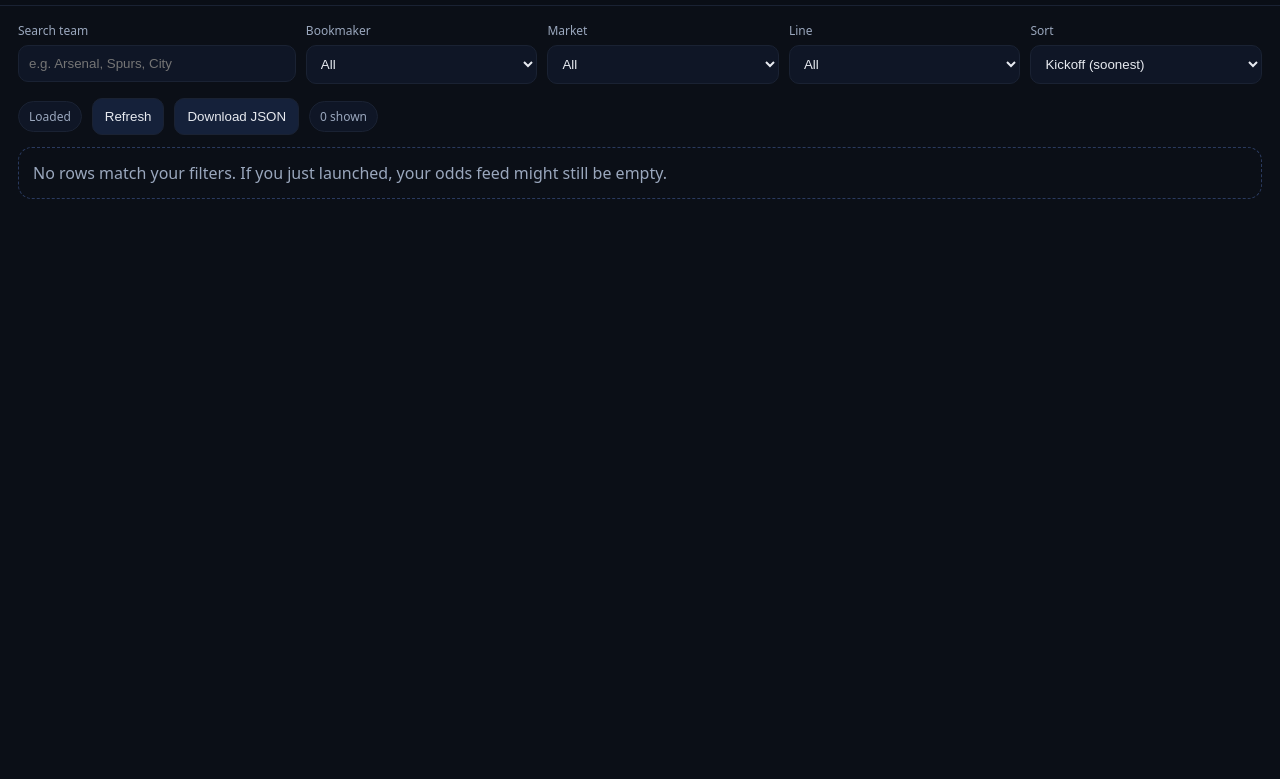
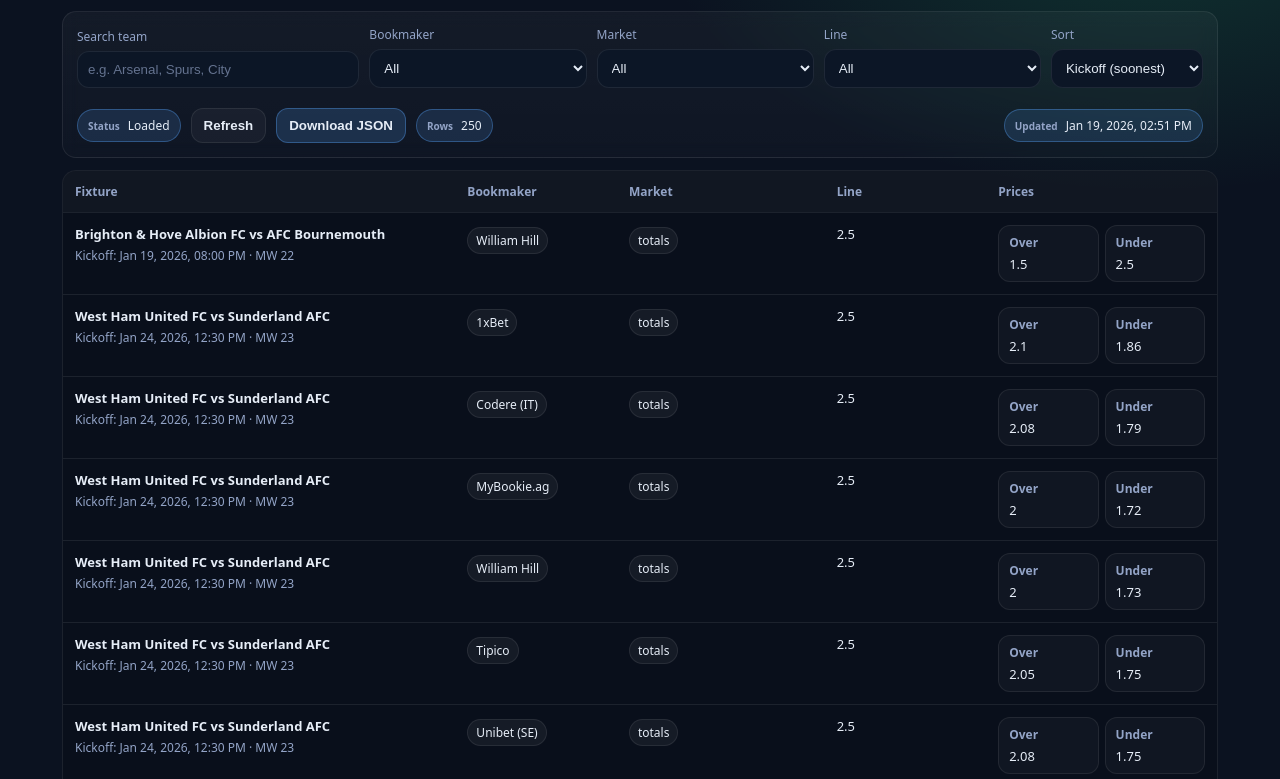
Before and after one commit to samueljcarlon/epl-edge, a plain HTML site: page site/public/index.html in a window 1280 px wide. Shown: the part 83-862 px from the top of the page. Before the commit the page ends 800 px from the top, so only its background shows below. Drawn offline with Linux system fonts and the light colour scheme.

Commit message:
Update index.html

```diff
--- a/site/public/index.html
+++ b/site/public/index.html
@@ -5,32 +5,159 @@
   <meta name="viewport" content="width=device-width,initial-scale=1" />
   <title>SportsSignal</title>
   <style>
-    :root { color-scheme: dark; }
-    body { margin: 0; font-family: system-ui, -apple-system, Segoe UI, Roboto, Arial, sans-serif; background:#0b0f17; color:#e7eaf0; }
-    header { padding: 20px 18px; border-bottom: 1px solid #1a2233; position: sticky; top: 0; background: rgba(11,15,23,0.92); backdrop-filter: blur(8px); }
-    h1 { margin: 0; font-size: 18px; letter-spacing: 0.2px; }
-    .sub { margin-top: 6px; color:#9aa7bd; font-size: 13px; }
-    main { padding: 16px 18px 28px; }
-    .panel { display: grid; grid-template-columns: 1.2fr 1fr 1fr 1fr 1fr; gap: 10px; margin-bottom: 14px; }
-    .panel > div { display:flex; flex-direction:column; gap:6px; }
-    label { font-size: 12px; color:#9aa7bd; }
-    input, select { padding: 10px 10px; border-radius: 10px; border: 1px solid #1a2233; background:#0f1626; color:#e7eaf0; outline: none; }
-    input:focus, select:focus { border-color:#2a3a5f; }
-    .row { display:flex; gap:10px; align-items:center; flex-wrap: wrap; }
-    .pill { font-size: 12px; color:#9aa7bd; border: 1px solid #1a2233; background:#0f1626; padding: 6px 10px; border-radius: 999px; }
-    button { padding: 10px 12px; border-radius: 10px; border: 1px solid #1a2233; background:#15213a; color:#e7eaf0; cursor:pointer; }
-    button:hover { background:#1a2b4d; }
-    table { width: 100%; border-collapse: collapse; border: 1px solid #1a2233; border-radius: 14px; overflow: hidden; }
-    thead th { text-align:left; font-size:12px; color:#9aa7bd; padding: 10px 10px; background:#0f1626; border-bottom: 1px solid #1a2233; position: sticky; top: 86px; }
-    tbody td { padding: 10px 10px; border-bottom: 1px solid #111827; font-size: 13px; vertical-align: top; }
-    tbody tr:hover { background:#0f1626; }
-    .muted { color:#9aa7bd; }
-    .right { text-align:right; }
-    .nowrap { white-space: nowrap; }
-    .empty { padding: 14px; border: 1px dashed #2a3a5f; border-radius: 14px; color:#9aa7bd; }
+    :root{
+      --bg:#0b1220;
+      --panel:#0e1a2b;
+      --panel2:#0c1626;
+      --text:#e6edf7;
+      --muted:#93a4c7;
+      --line:rgba(255,255,255,.08);
+      --accent:#5aa7ff;
+      --pill:rgba(90,167,255,.15);
+      --ok:#27d17f;
+      --warn:#ffcc66;
+      --bad:#ff6b6b;
+      --radius:14px;
+    }
+    *{box-sizing:border-box}
+    body{
+      margin:0;
+      font-family: ui-sans-serif, system-ui, -apple-system, Segoe UI, Roboto, Helvetica, Arial, "Apple Color Emoji","Segoe UI Emoji";
+      color:var(--text);
+      background:radial-gradient(1200px 600px at 20% -10%, rgba(90,167,255,.25), transparent 55%),
+                 radial-gradient(900px 500px at 90% 0%, rgba(39,209,127,.18), transparent 55%),
+                 var(--bg);
+    }
+    header{
+      padding:26px 22px 14px;
+      max-width:1200px;
+      margin:0 auto;
+    }
+    h1{margin:0;font-size:22px;letter-spacing:.2px}
+    .sub{margin:6px 0 0;color:var(--muted);font-size:13px}
+    .wrap{
+      max-width:1200px;
+      margin:0 auto;
+      padding:0 22px 28px;
+    }
+    .controls{
+      display:grid;
+      gap:10px;
+      grid-template-columns: 1.3fr 1fr 1fr 1fr .7fr;
+      align-items:end;
+      padding:14px;
+      background:linear-gradient(180deg, rgba(255,255,255,.04), rgba(255,255,255,.02));
+      border:1px solid var(--line);
+      border-radius:var(--radius);
+      backdrop-filter: blur(8px);
+    }
+    label{display:block;font-size:12px;color:var(--muted);margin:0 0 6px}
+    input, select{
+      width:100%;
+      padding:10px 10px;
+      border-radius:12px;
+      border:1px solid var(--line);
+      background:var(--panel2);
+      color:var(--text);
+      outline:none;
+    }
+    input::placeholder{color:rgba(147,164,199,.65)}
+    .row{
+      display:flex;
+      gap:10px;
+      align-items:center;
+      margin-top:10px;
+      flex-wrap:wrap;
+    }
+    .btn{
+      padding:9px 12px;
+      border-radius:12px;
+      border:1px solid var(--line);
+      background:rgba(255,255,255,.04);
+      color:var(--text);
+      cursor:pointer;
+      font-weight:600;
+    }
+    .btn.primary{background:rgba(90,167,255,.18); border-color:rgba(90,167,255,.35)}
+    .pill{
+      display:inline-flex;
+      gap:8px;
+      align-items:center;
+      padding:7px 10px;
+      border-radius:999px;
+      background:var(--pill);
+      border:1px solid rgba(90,167,255,.35);
+      font-size:12px;
+      color:var(--text);
+    }
+    .pill small{color:var(--muted);font-weight:600}
+    .meta{
+      display:flex;
+      gap:10px;
+      align-items:center;
+      flex-wrap:wrap;
+    }
+    .table{
+      margin-top:12px;
+      border:1px solid var(--line);
+      border-radius:var(--radius);
+      overflow:hidden;
+      background:rgba(0,0,0,.15);
+    }
+    table{
+      width:100%;
+      border-collapse:collapse;
+      font-size:13px;
+    }
+    thead th{
+      text-align:left;
+      padding:12px 12px;
+      color:var(--muted);
+      font-size:12px;
+      border-bottom:1px solid var(--line);
+      background:rgba(255,255,255,.03);
+      position:sticky; top:0;
+    }
+    tbody td{
+      padding:12px 12px;
+      border-bottom:1px solid var(--line);
+      vertical-align:top;
+    }
+    tbody tr:hover{background:rgba(255,255,255,.03)}
+    .teams{font-weight:700}
+    .kick{color:var(--muted);font-size:12px;margin-top:4px}
+    .tag{
+      display:inline-flex;
+      align-items:center;
+      padding:4px 8px;
+      border-radius:999px;
+      background:rgba(255,255,255,.05);
+      border:1px solid var(--line);
+      color:var(--text);
+      font-size:12px;
+      margin-right:6px;
+      margin-top:2px;
+    }
+    .price{
+      display:grid;
+      gap:6px;
+      grid-template-columns:1fr 1fr;
+      min-width:160px;
+    }
+    .box{
+      padding:8px 10px;
+      border-radius:12px;
+      border:1px solid var(--line);
+      background:rgba(255,255,255,.03);
+    }
+    .box b{display:block;font-size:12px;color:var(--muted);margin-bottom:4px}
+    .empty{
+      padding:24px;
+      color:var(--muted);
+      text-align:center;
+    }
     @media (max-width: 980px){
-      .panel { grid-template-columns: 1fr 1fr; }
-      thead th { top: 132px; }
+      .controls{grid-template-columns:1fr 1fr; }
     }
   </style>
 </head>
@@ -40,47 +167,65 @@
     <div class="sub">Odds + fixtures updated automatically. Filter, sort, export.</div>
   </header>
 
-  <main>
-    <div class="panel">
+  <div class="wrap">
+    <div class="controls">
       <div>
-        <label>Search team</label>
+        <label for="q">Search team</label>
         <input id="q" placeholder="e.g. Arsenal, Spurs, City" />
       </div>
       <div>
-        <label>Bookmaker</label>
-        <select id="bookmaker"><option value="">All</option></select>
+        <label for="bookmaker">Bookmaker</label>
+        <select id="bookmaker"></select>
       </div>
       <div>
-        <label>Market</label>
-        <select id="market">
-          <option value="">All</option>
-          <option value="totals">Totals</option>
+        <label for="market">Market</label>
+        <select id="market"></select>
+      </div>
+      <div>
+        <label for="line">Line</label>
+        <select id="line"></select>
+      </div>
+      <div>
+        <label for="sort">Sort</label>
+        <select id="sort">
+          <option value="kick_asc">Kickoff (soonest)</option>
+          <option value="kick_desc">Kickoff (latest)</option>
+          <option value="price_over_desc">Over price (high to low)</option>
+          <option value="price_over_asc">Over price (low to low-ish)</option>
+          <option value="price_under_desc">Under price (high to low)</option>
+          <option value="price_under_asc">Under price (low to high)</option>
         </select>
       </div>
-      <div>
-        <label>Line</label>
-        <select id="line"><option value="">All</option></select>
+
+      <div class="row" style="grid-column:1/-1; justify-content:space-between;">
+        <div class="meta">
+          <span class="pill"><small>Status</small> <span id="status">Idle</span></span>
+          <button class="btn" id="refresh">Refresh</button>
+          <button class="btn primary" id="download">Download JSON</button>
+          <span class="pill"><small>Rows</small> <span id="count">0</span></span>
         </div>
-      <div>
-        <label>Sort</label>
-        <select id="sort">
-          <option value="kickoff_asc">Kickoff (soonest)</option>
-          <option value="kickoff_desc">Kickoff (latest)</option>
-          <option value="over_desc">Over price (high)</option>
-          <option value="under_desc">Under price (high)</option>
-        </select>
+        <div class="meta">
+          <span class="pill"><small>Updated</small> <span id="updated">-</span></span>
+        </div>
       </div>
     </div>
 
-    <div class="row" style="margin-bottom:12px;">
-      <span class="pill" id="status">Loading…</span>
-      <button id="refresh">Refresh</button>
-      <button id="download">Download JSON</button>
-      <span class="pill muted" id="meta"></span>
+    <div class="table">
+      <table>
+        <thead>
+          <tr>
+            <th style="width:34%">Fixture</th>
+            <th style="width:14%">Bookmaker</th>
+            <th style="width:18%">Market</th>
+            <th style="width:14%">Line</th>
+            <th style="width:20%">Prices</th>
+          </tr>
+        </thead>
+        <tbody id="tbody"></tbody>
+      </table>
+      <div id="empty" class="empty" style="display:none;"></div>
     </div>
-
-    <div id="content"></div>
-  </main>
+  </div>
 
   <script>
     const els = {
@@ -89,168 +234,150 @@
       market: document.getElementById('market'),
       line: document.getElementById('line'),
       sort: document.getElementById('sort'),
-    status: document.getElementById('status'),
-    meta: document.getElementById('meta'),
-    content: document.getElementById('content'),
       refresh: document.getElementById('refresh'),
       download: document.getElementById('download'),
+      status: document.getElementById('status'),
+      count: document.getElementById('count'),
+      updated: document.getElementById('updated'),
+      tbody: document.getElementById('tbody'),
+      empty: document.getElementById('empty'),
     };
 
     let RAW = [];
+    let FILTERED = [];
 
-  function norm(s){ return (s ?? '').toString().trim().toLowerCase(); }
+    function uniq(arr){ return [...new Set(arr)].filter(Boolean); }
 
-  function parseTime(x){
-    // supports ISO strings
-    const t = Date.parse(x);
-    return Number.isFinite(t) ? t : null;
+    function setOptions(select, values, labelAll="All"){
+      const cur = select.value;
+      select.innerHTML = "";
+      const optAll = document.createElement('option');
+      optAll.value = "";
+      optAll.textContent = labelAll;
+      select.appendChild(optAll);
+      for (const v of values){
+        const o = document.createElement('option');
+        o.value = v;
+        o.textContent = v;
+        select.appendChild(o);
+      }
+      select.value = values.includes(cur) ? cur : "";
     }
 
-  function uniq(arr){
-    return [...new Set(arr.filter(v => v !== null && v !== undefined && v !== '').map(v => v.toString()))];
+    function fmtISO(iso){
+      try{
+        const d = new Date(iso);
+        return d.toLocaleString(undefined, {year:"numeric", month:"short", day:"2-digit", hour:"2-digit", minute:"2-digit"});
+      }catch(e){
+        return iso || "-";
+      }
     }
 
-  function byIdMaybe(row){
-    return row.fixture_id ?? row.fixtureId ?? row.id ?? '';
+    function teams(r){
+      return `${r.home_team} vs ${r.away_team}`;
     }
 
-  function kickoff(row){
-    return row.commence_time_utc ?? row.commence_time ?? row.kickoff_utc ?? row.utcDate ?? row.commence ?? '';
-  }
+    function renderRow(r){
+      const tr = document.createElement('tr');
 
-  function teams(row){
-    const home = row.home_team ?? row.homeTeam ?? row.home ?? '';
-    const away = row.away_team ?? row.awayTeam ?? row.away ?? '';
-    return {home, away};
-  }
+      const tdFixture = document.createElement('td');
+      tdFixture.innerHTML = `
+        <div class="teams">${teams(r)}</div>
+        <div class="kick">Kickoff: ${fmtISO(r.commence_time_utc)} · MW ${r.matchweek ?? "-"}</div>
+      `;
 
-  function market(row){
-    return row.market ?? '';
-  }
+      const tdBook = document.createElement('td');
+      tdBook.innerHTML = `<span class="tag">${r.bookmaker || "-"}</span>`;
 
-  function line(row){
-    return row.line ?? row.total ?? '';
-  }
+      const tdMarket = document.createElement('td');
+      tdMarket.innerHTML = `<span class="tag">${r.market || "-"}</span>`;
 
-  function prices(row){
-    // expected: over_price, under_price
-    return {
-      over: row.over_price ?? row.over ?? null,
-      under: row.under_price ?? row.under ?? null
-    };
-  }
+      const tdLine = document.createElement('td');
+      tdLine.textContent = (r.line ?? "-");
 
-  function bookmaker(row){
-    return row.bookmaker ?? row.book ?? row.bookmaker_key ?? '';
+      const tdPrice = document.createElement('td');
+      tdPrice.innerHTML = `
+        <div class="price">
+          <div class="box"><b>Over</b>${r.over_price ?? "-"}</div>
+          <div class="box"><b>Under</b>${r.under_price ?? "-"}</div>
+        </div>
+      `;
+
+      tr.appendChild(tdFixture);
+      tr.appendChild(tdBook);
+      tr.appendChild(tdMarket);
+      tr.appendChild(tdLine);
+      tr.appendChild(tdPrice);
+      return tr;
     }
 
     function buildFilters(){
-    const bms = uniq(RAW.map(bookmaker)).sort((a,b)=>a.localeCompare(b));
-    const lines = uniq(RAW.map(line)).sort((a,b)=>Number(a)-Number(b));
-
-    els.bookmaker.innerHTML = `<option value="">All</option>` + bms.map(x=>`<option value="${escapeHtml(x)}">${escapeHtml(x)}</option>`).join('');
-    els.line.innerHTML = `<option value="">All</option>` + lines.map(x=>`<option value="${escapeHtml(x)}">${escapeHtml(x)}</option>`).join('');
-  }
-
-  function escapeHtml(s){
-    return (s ?? '').toString()
-      .replaceAll('&','&amp;')
-      .replaceAll('<','&lt;')
-      .replaceAll('>','&gt;')
-      .replaceAll('"','&quot;')
-      .replaceAll("'","&#039;");
+      setOptions(els.bookmaker, uniq(RAW.map(r => r.bookmaker)).sort());
+      setOptions(els.market, uniq(RAW.map(r => r.market)).sort());
+      setOptions(els.line, uniq(RAW.map(r => String(r.line))).sort((a,b)=>parseFloat(a)-parseFloat(b)));
     }
 
     function apply(){
-    const q = norm(els.q.value);
-    const bm = norm(els.bookmaker.value);
-    const mk = norm(els.market.value);
-    const ln = els.line.value.toString();
+      const q = (els.q.value || "").toLowerCase().trim();
+      const bm = els.bookmaker.value;
+      const mk = els.market.value;
+      const ln = els.line.value;
 
-    let rows = RAW.filter(r => {
-      const {home, away} = teams(r);
-      const okQ = !q || norm(home).includes(q) || norm(away).includes(q);
-      const okBm = !bm || norm(bookmaker(r)) === bm;
-      const okMk = !mk || norm(market(r)) === mk;
-      const okLn = !ln || (line(r)?.toString() === ln);
-      return okQ && okBm && okMk && okLn;
+      FILTERED = RAW.filter(r => {
+        const s = `${r.home_team} ${r.away_team}`.toLowerCase();
+        if (q && !s.includes(q)) return false;
+        if (bm && r.bookmaker !== bm) return false;
+        if (mk && r.market !== mk) return false;
+        if (ln && String(r.line) !== ln) return false;
+        return true;
       });
 
       const sort = els.sort.value;
-    rows.sort((a,b) => {
-      const ta = parseTime(kickoff(a)) ?? 0;
-      const tb = parseTime(kickoff(b)) ?? 0;
-      const pa = prices(a), pb = prices(b);
-      if (sort === 'kickoff_asc') return ta - tb;
-      if (sort === 'kickoff_desc') return tb - ta;
-      if (sort === 'over_desc') return (Number(pb.over)||-Infinity) - (Number(pa.over)||-Infinity);
-      if (sort === 'under_desc') return (Number(pb.under)||-Infinity) - (Number(pa.under)||-Infinity);
+      const getKick = r => new Date(r.commence_time_utc).getTime() || 0;
+
+      FILTERED.sort((a,b)=>{
+        if (sort === "kick_asc") return getKick(a) - getKick(b);
+        if (sort === "kick_desc") return getKick(b) - getKick(a);
+        if (sort === "price_over_desc") return (b.over_price ?? -Infinity) - (a.over_price ?? -Infinity);
+        if (sort === "price_over_asc") return (a.over_price ?? Infinity) - (b.over_price ?? Infinity);
+        if (sort === "price_under_desc") return (b.under_price ?? -Infinity) - (a.under_price ?? -Infinity);
+        if (sort === "price_under_asc") return (a.under_price ?? Infinity) - (b.under_price ?? Infinity);
         return 0;
       });
 
-    render(rows);
-  }
-
-  function render(rows){
-    if (!rows.length){
-      els.content.innerHTML = `<div class="empty">No rows match your filters. If you just launched, your odds feed might still be empty.</div>`;
-      els.meta.textContent = `0 shown`;
+      els.count.textContent = String(FILTERED.length);
+      els.tbody.innerHTML = "";
+      if (FILTERED.length === 0){
+        els.empty.style.display = "block";
+        els.empty.textContent = "No rows match your filters. If you just launched, your odds feed might still be empty.";
         return;
       }
-
-    const html = `
-      <table>
-        <thead>
-          <tr>
-            <th class="nowrap">Kickoff (UTC)</th>
-            <th>Match</th>
-            <th>Book</th>
-            <th class="nowrap">Market</th>
-            <th class="nowrap right">Line</th>
-            <th class="nowrap right">Over</th>
-            <th class="nowrap right">Under</th>
-            <th class="nowrap">Fixture ID</th>
-          </tr>
-        </thead>
-        <tbody>
-          ${rows.map(r => {
-            const t = kickoff(r);
-            const {home, away} = teams(r);
-            const p = prices(r);
-            return `
-              <tr>
-                <td class="nowrap">${escapeHtml(t)}</td>
-                <td>${escapeHtml(home)} <span class="muted">vs</span> ${escapeHtml(away)}</td>
-                <td>${escapeHtml(bookmaker(r))}</td>
-                <td class="nowrap">${escapeHtml(market(r))}</td>
-                <td class="right nowrap">${escapeHtml(line(r))}</td>
-                <td class="right nowrap">${p.over ?? ''}</td>
-                <td class="right nowrap">${p.under ?? ''}</td>
-                <td class="nowrap muted">${escapeHtml(byIdMaybe(r))}</td>
-              </tr>
-            `;
-          }).join('')}
-        </tbody>
-      </table>
-    `;
-    els.content.innerHTML = html;
-    els.meta.textContent = `${rows.length} shown`;
+      els.empty.style.display = "none";
+      for (const r of FILTERED){
+        els.tbody.appendChild(renderRow(r));
+      }
     }
 
     async function load(){
-    els.status.textContent = 'Loading…';
+      els.status.textContent = "Loading...";
       try{
-      const res = await fetch('./odds.json', { cache: 'no-store' });
+        const res = await fetch('./odds.json', { cache: "no-store" });
         if (!res.ok) throw new Error(`HTTP ${res.status}`);
         const data = await res.json();
-      RAW = Array.isArray(data) ? data : (data.rows ?? []);
-      els.status.textContent = 'Loaded';
+
+        // FIX: your JSON is { generated_at_utc, count, items: [...] }
+        RAW = Array.isArray(data) ? data : (data.items ?? data.rows ?? data.data ?? []);
+
+        els.status.textContent = "Loaded";
+        els.updated.textContent = fmtISO(data.generated_at_utc || new Date().toISOString());
         buildFilters();
         apply();
       }catch(err){
-      els.status.textContent = 'Failed to load odds.json';
-      els.content.innerHTML = `<div class="empty">Could not load <code>odds.json</code>. Error: ${escapeHtml(err.message)}</div>`;
-      els.meta.textContent = '';
+        els.status.textContent = "Failed to load";
+        els.empty.style.display = "block";
+        els.empty.innerHTML = `<div class="empty">Could not load <b>odds.json</b>. ${String(err)}</div>`;
+        els.count.textContent = "0";
+        RAW = [];
       }
     }
 
@@ -259,7 +386,9 @@
     els.market.addEventListener('change', apply);
     els.line.addEventListener('change', apply);
     els.sort.addEventListener('change', apply);
+
     els.refresh.addEventListener('click', load);
+
     els.download.addEventListener('click', () => {
       const a = document.createElement('a');
       a.href = './odds.json';
```
Lines whose indentation alone changed are shown as unchanged.
